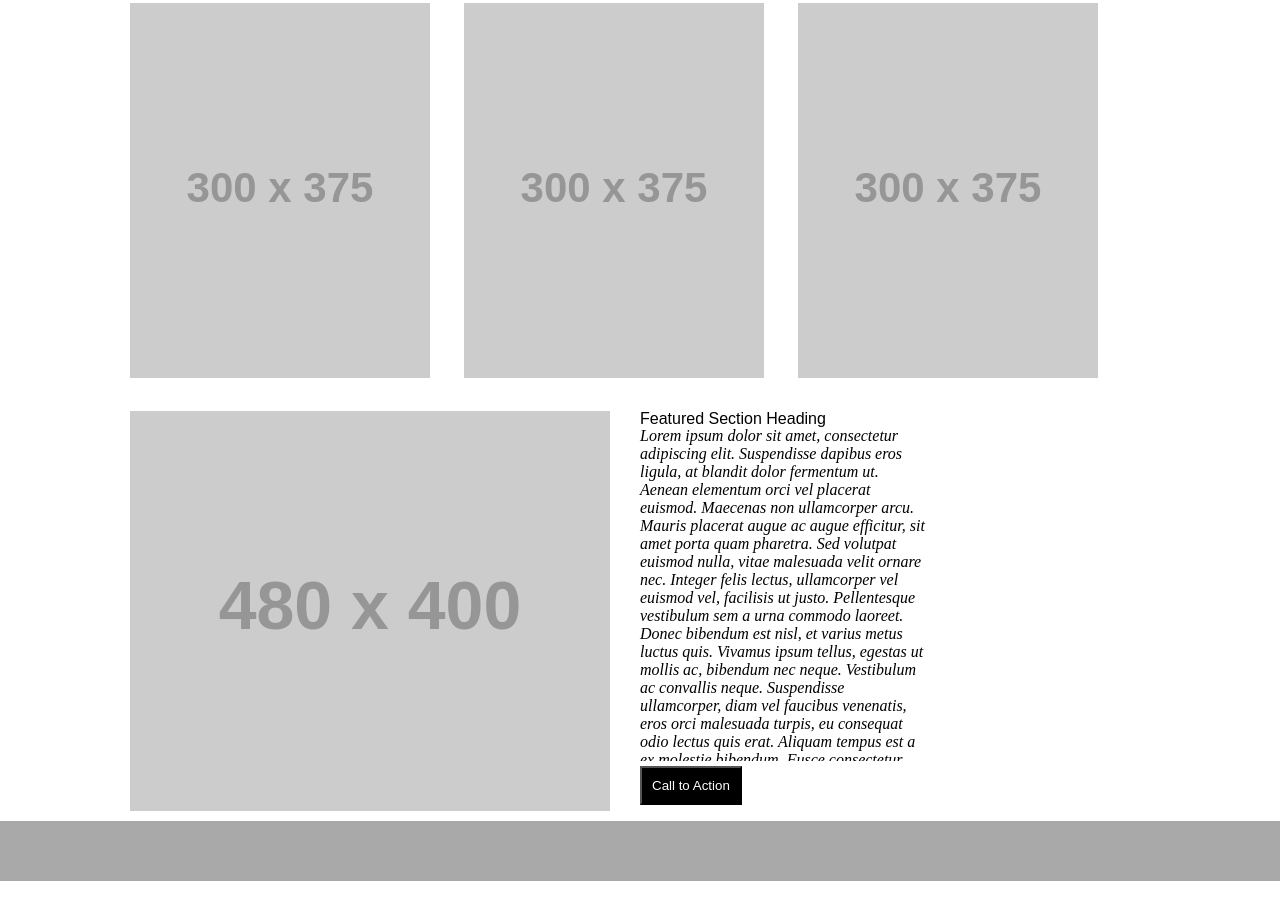
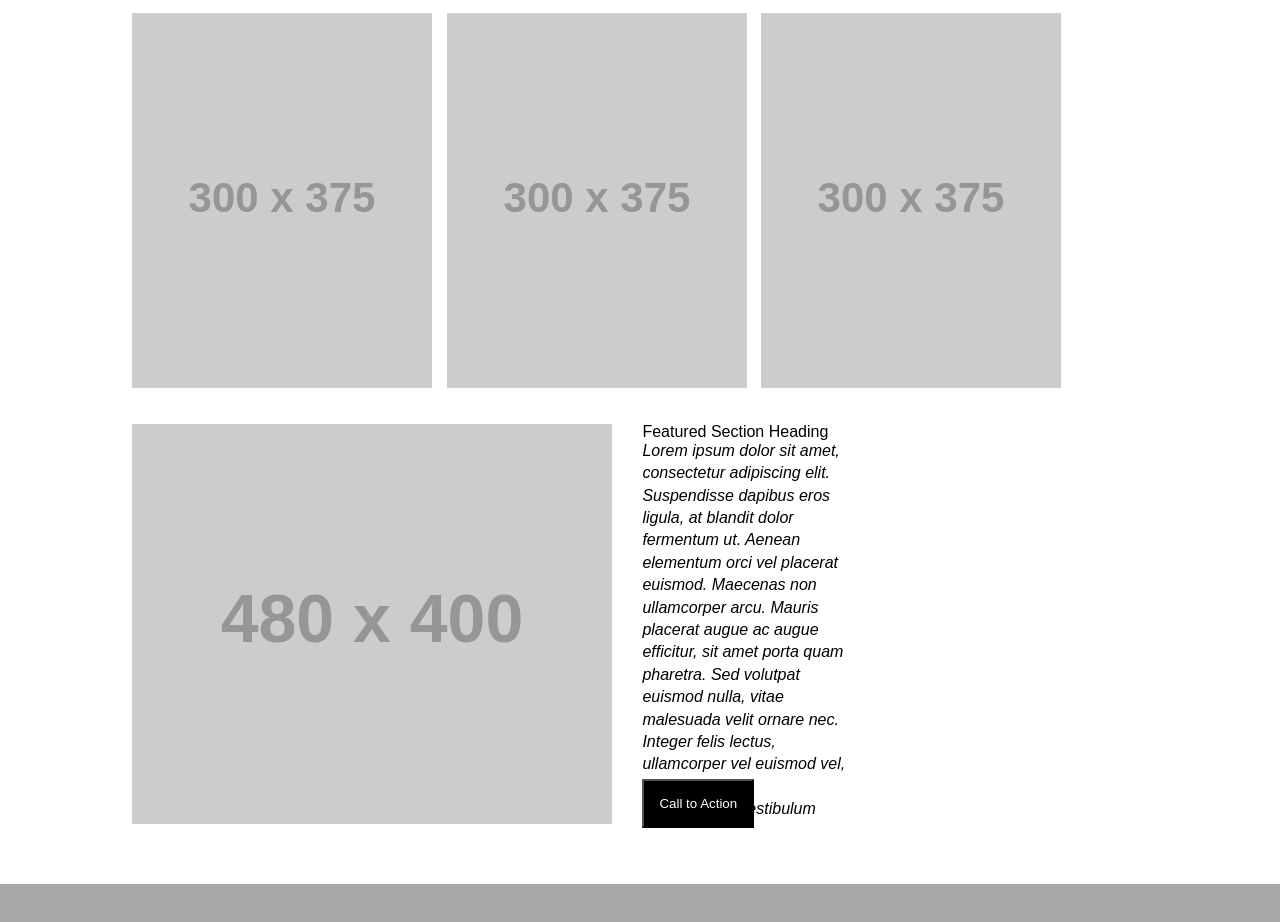
Before and after one commit to MarkArlenSwearingen/wirefame-exercise, a plain HTML site: page wireframe.html in a window 1280 px wide. Shown: the part 600-1522 px from the top of the page. Before the commit the page ends 1481 px from the top, so only its background shows below. Drawn offline with Linux system fonts and the light colour scheme; placeholder pictures from the web are drawn by us.

Commit message:
Style liquid design

```diff
--- a/css/style.css
+++ b/css/style.css
@@ -10,7 +10,8 @@ main {
   display: flex;
   background-color: darkgrey;
   align-items: center;
-  padding: 10px 10px 10px 50px;
+  padding: 1% 1% 1% 5%;
+  font-family: Arial, Helvetica, sans-serif;
 }
 
 h1 {
@@ -19,28 +20,29 @@ h1 {
 
 ul li{
  display: inline;
- padding: 30px;
+ padding: 10px;
  margin-left: 50px;
 }
 
 p {
+  font-family: Arial, Helvetica, sans-serif;
   font-style: italic;
-  line-height: 18px;
+  line-height: 1.4em;
 }
 
 div {
-  margin: 30px;
+  margin: 3%;
 }
 
 .mid-images {
-  margin-left: 30px;
+  margin-left: 1%;
 }
 
 section {
-  height: 350px;
+  height: 400px;
   overflow: scroll;
   padding-left: 30px;
-  width: 28%;
+  width: 20%;
 }
 
 #float-image {
@@ -54,7 +56,7 @@ section {
 button {
   top: 355px;
   position: absolute;
-  padding: 10px;
+  padding: 15px;
   background-color: black;
   color: white;
   transition-delay: 350;
```
